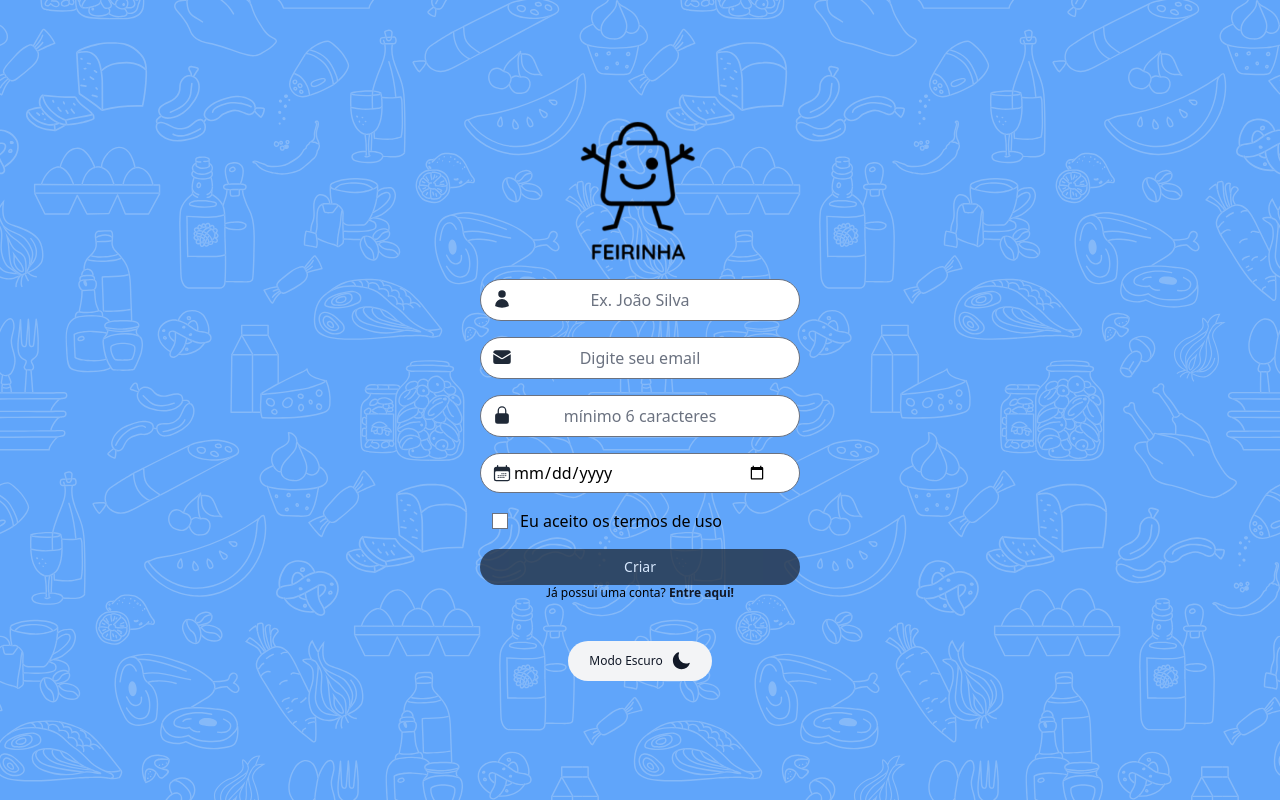
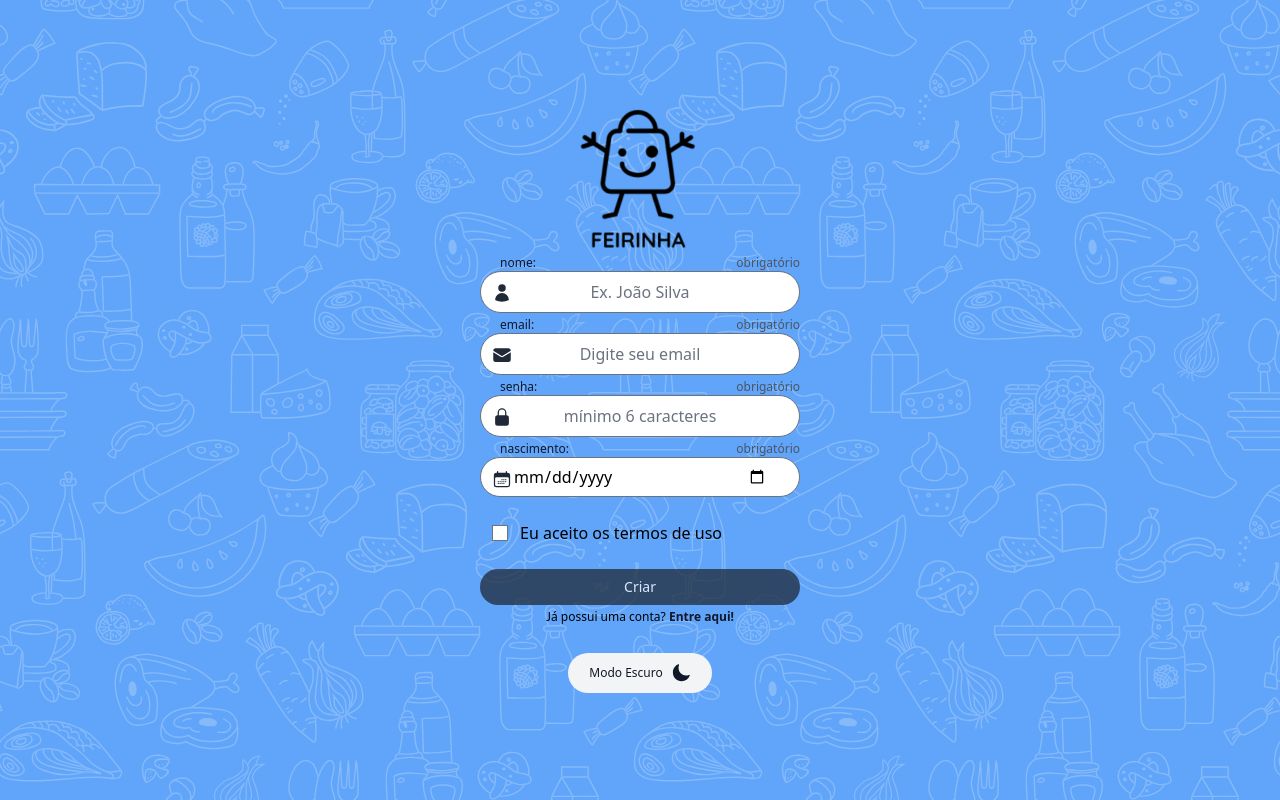
Before and after one commit to julioa-adl/feirinha, a React (Vite) app: page /register in a window 1280 px wide. Built offline with nearby package versions, Linux system fonts and the light colour scheme.

Commit message:
fix aniversario e button code

```diff
--- a/src/pages/Product/components/AddProduct.tsx
+++ b/src/pages/Product/components/AddProduct.tsx
@@ -48,9 +48,11 @@ const AddProduct = () => {
           )
         }
 
-        <p className="flex gap-1 justify-center items-center text-gray-500 w-full text-xs px-4 py-2 bg-gray-700 cursor-pointer rounded-sm hover:bg-blue-600 hover:text-white ease-in-out duration-300"
-          onClick={() => setCode('0')}
-        >quero digitar o código<CodeBracketIcon className="h-4"/></p>
+        {!code &&
+          <p className="flex gap-1 my-5 justify-center items-center text-gray-500 w-full text-xs px-4 py-2 bg-gray-700 cursor-pointer rounded-md hover:bg-blue-600 hover:text-white ease-in-out duration-300"
+            onClick={() => setCode('0')}
+          >quero digitar o código<CodeBracketIcon className="h-4"/></p>
+        }
       </div>
     </div>
   )
--- a/src/pages/Product/components/ProductForm.tsx
+++ b/src/pages/Product/components/ProductForm.tsx
@@ -130,7 +130,7 @@ const ProductForm = ({ product, code, typeUse }: ProductFormProps) => {
       (updateSucess || updateError) || (registerSucess || registerError) ? (
         returnForm[updateError || registerError ? 'Erro' : typeUse]
       ) : (
-        <form className="flex flex-col gap-2">
+        <form className="flex flex-col gap-1">
           <div className="flex flex-col gap-1">
             <label
               className="text-gray-100 flex justify-between items-end text-sm"
--- a/src/pages/Register.tsx
+++ b/src/pages/Register.tsx
@@ -74,13 +74,16 @@ const Register = () => {
 
   return (
     <div className= "h-screen w-screen bg-blue-400 bg-market bg-cover dark:bg-gray-900 dark:bg-market-75 m-auto flex flex-col justify-evenly items-center py-20">
-      <form className="relative flex flex-col gap-4 items-center">
+      <form className="relative flex flex-col gap-1 items-center">
         <img src={logo} alt='logo' className="w-20 md:w-36 dark:invert"/>
         {
           error && <span className='text-xs text-gray-900 dark:text-red-500'>{ error }</span>
         }
         <div className="relative">
-          <UserIcon className="h-5 absolute text-gray-800 top-2.5 left-3"/>
+          <label
+              className="ml-5 text-gray-900 dark:text-gray-100 flex justify-between items-end text-xs"
+            >nome: <span className="text-gray-600 text-xs">obrigatório</span></label>
+          <UserIcon className="h-5 absolute text-gray-800 top-7 left-3"/>
           <input
             type="text"
             required
@@ -91,7 +94,10 @@ const Register = () => {
             className={`rounded-full px-8 py-2 w-80 text-center dark:bg-gray-600 dark:text-gray-100`}/>
         </div>
         <div className='relative'>
-          <EnvelopeIcon className="h-5 absolute text-gray-800 top-2.5 left-3"/>
+          <label
+              className="ml-5 text-gray-900 dark:text-gray-100 flex justify-between items-end text-xs"
+            >email: <span className="text-gray-600 text-xs">obrigatório</span></label>
+          <EnvelopeIcon className="h-5 absolute text-gray-800 top-7 left-3"/>
           <input
             type="email"
             required
@@ -102,7 +108,10 @@ const Register = () => {
             className={`${error && 'border-solid border-2 border-red-500'} rounded-full px-8 py-2 w-80 text-center dark:bg-gray-600 dark:text-gray-100`}/>
         </div>
         <div className="relative">
-          <LockClosedIcon className="h-5 absolute text-gray-800 top-2.5 left-3"/>
+          <label
+              className="ml-5 text-gray-900 dark:text-gray-100 flex justify-between items-end text-xs"
+            >senha: <span className="text-gray-600 text-xs">obrigatório</span></label>
+          <LockClosedIcon className="h-5 absolute text-gray-800 top-7 left-3"/>
           <input
             type='password'
             required
@@ -113,7 +122,10 @@ const Register = () => {
             className={`rounded-full px-8 py-2 w-80 text-center dark:bg-gray-600 dark:text-gray-100`}/>
         </div>
         <div className="relative">
-          <CalendarDaysIcon className="h-5 absolute text-gray-800 top-2.5 left-3"/>
+          <label
+              className="ml-5 text-gray-900 dark:text-gray-100 flex justify-between items-end text-xs"
+            >nascimento: <span className="text-gray-600 text-xs">obrigatório</span></label>
+          <CalendarDaysIcon className="h-5 absolute text-gray-800 top-7 left-3"/>
           <input
             type="date"
             required
@@ -124,6 +136,7 @@ const Register = () => {
             className={`appearance-none rounded-full px-8 py-2 w-80 text-center h-10 bg-white dark:bg-gray-600 dark:text-gray-100`}/>
         </div>
         <div className='flex flex-row gap-3 items-center w-80 ml-6'>
+
           <input
             className='h-4 w-4'
             id='terms'
@@ -132,7 +145,7 @@ const Register = () => {
             type='checkbox'
             required
           />
-          <span className='dark:text-gray-100'>Eu aceito os termos de uso</span>
+          <span className='my-5 dark:text-gray-100'>Eu aceito os termos de uso</span>
         </div>
 
         <button
@@ -143,7 +156,7 @@ const Register = () => {
         >
           { loading ? <Loading loading /> : 'Criar' }
         </button>
-        <div className='-mt-4 text-xs dark:text-gray-100'>
+        <div className='text-xs dark:text-gray-100'>
           <span>Já possui uma conta?</span><span className="font-bold cursor-pointer text-gray-900 hover:text-gray-100 dark:text-blue-400 dark:hover:text-blue-600" onClick={ loginHere }> Entre aqui!</span>
         </div>
       </form>
```
